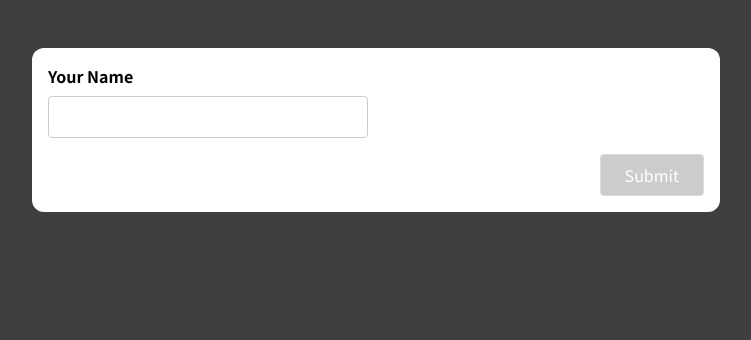
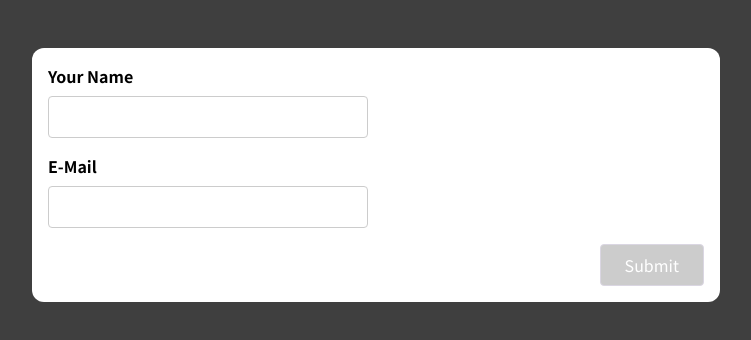
Before and after one commit to shivank24/react-prac, a React (Create React App) app: page / in a window 1280 px wide. Shown: the top 340 px of the page, without its empty margins (264-1015 px from the left). Built offline with nearby package versions, Linux system fonts and the light colour scheme.

Commit message:
PART-16_3: Multiple input validations

```diff
--- a/src/components/SimpleInput.js
+++ b/src/components/SimpleInput.js
@@ -4,13 +4,20 @@ const SimpleInput = (props) => {
   const [enteredName, setEnteredName] = useState("");
   const [enteredNameTouched, setEnteredNameTouched] = useState(false);
 
+  const [enteredEmail, setEnteredEmail] = useState("");
+  const [enteredEmailTouched, setEnteredEmailTouched] = useState(false);
+
   const enteredNameIsValid = enteredName.trim() !== "";
   const nameInputIsInvalid = !enteredNameIsValid && enteredNameTouched;
 
+  const validRegex =
+    /^[a-zA-Z0-9.!#$%&'*+/=?^_`{|}~-]+@[a-zA-Z0-9-]+(?:\.[a-zA-Z0-9-]+)*$/;
+  const enteredEmailIsValid = enteredEmail.match(validRegex);
+  const emailInputIsInvalid = !enteredEmailIsValid && enteredEmailTouched;
+
   let formIsValid = false;
 
-  if (enteredNameIsValid)
-    formIsValid = true
+  if (enteredNameIsValid && enteredEmailIsValid) formIsValid = true;
 
   const nameInputChangeHandler = (event) => {
     setEnteredName(event.target.value);
@@ -20,21 +27,37 @@ const SimpleInput = (props) => {
     setEnteredNameTouched(true);
   };
 
+  const emailInputChangeHandler = (event) => {
+    setEnteredEmail(event.target.value);
+  };
+
+  const emailInputBlurHandler = () => {
+    setEnteredEmailTouched(true);
+  };
+
   const formSubmissionHandler = (event) => {
     event.preventDefault();
 
     setEnteredNameTouched(true);
+    setEnteredEmailTouched(true);
 
-    if (!enteredNameIsValid) {
+    if (!enteredNameIsValid || !enteredEmailIsValid) {
       return;
     }
 
     console.log(enteredName);
+    console.log(enteredEmail);
     setEnteredName("");
+    setEnteredEmail("");
     setEnteredNameTouched(false);
+    setEnteredEmailTouched(false);
   };
 
   const nameInputClasses = nameInputIsInvalid
+    ? "form-control invalid"
+    : "form-control";
+
+  const emailInputClasses = emailInputIsInvalid
     ? "form-control invalid"
     : "form-control";
 
@@ -53,6 +76,17 @@ const SimpleInput = (props) => {
           <p className="error-text">Name cannot be empty</p>
         )}
       </div>
+      <div className={emailInputClasses}>
+        <label htmlFor="email">E-Mail</label>
+        <input
+          type="email"
+          id="email"
+          onChange={emailInputChangeHandler}
+          onBlur={emailInputBlurHandler}
+          value={enteredEmail}
+        />
+        {emailInputIsInvalid && <p className="error-text">Invalid email</p>}
+      </div>
       <div className="form-actions">
         <button disabled={!formIsValid}>Submit</button>
       </div>
```
